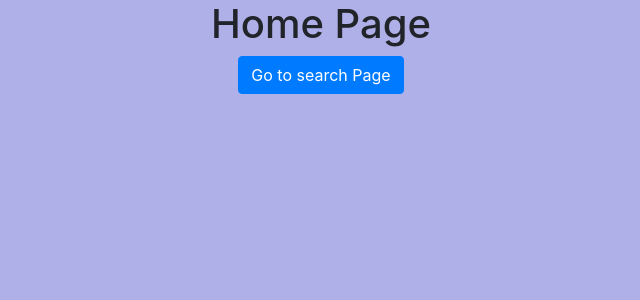
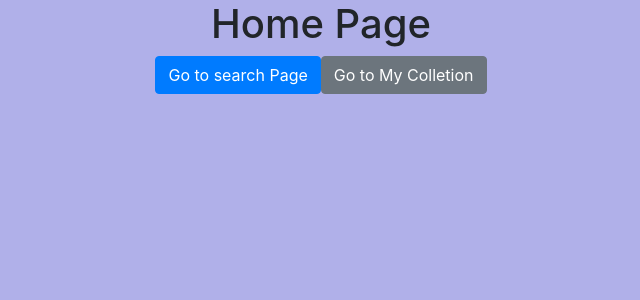
Before and after one commit to ivannio/collectathon, a React (Create React App) app: page / in a window 1280 px wide. Shown: the top 300 px of the page, without its empty margins (319-959 px from the left). Built offline with nearby package versions, Linux system fonts and the light colour scheme; no server answers; sample sign-in values are in the browser's storage.

Commit message:
all routes working as intended, just need to put them into the navbar

```diff
--- a/src/App/App.js
+++ b/src/App/App.js
@@ -12,8 +12,10 @@ import firebaseConnection from '../helpers/data/connection';
 import Auth from '../components/pages/Auth/Auth';
 import Home from '../components/pages/Home/Home';
 import Search from '../components/pages/Search/Search';
+import Collection from '../components/pages/Collection/Collection';
 
 import './App.scss';
+import authData from '../helpers/data/authData';
 
 const PublicRoute = ({ component: Component, authed, ...rest }) => {
   const routeChecker = (props) => (authed === false ? <Component {...props} {...rest}/> : <Redirect to={{ pathname: '/', state: { from: props.location } }} />);
@@ -29,12 +31,14 @@ firebaseConnection();
 class App extends React.Component {
   state = {
     authed: false,
+    uid: '',
   }
 
   componentDidMount() {
     this.removeListener = firebase.auth().onAuthStateChanged((user) => {
       if (user) {
         this.setState({ authed: true });
+        this.setState({ uid: authData.getUid() });
       } else {
         this.setState({ authed: false });
       }
@@ -47,13 +51,15 @@ class App extends React.Component {
 
   render() {
     const { authed } = this.state;
+    const { uid } = this.state;
     return (
       <div className="App">
         <Router>
           <Switch>
-          <PrivateRoute path="/" exact component={Home} authed={authed} />
+          <PrivateRoute path="/" exact component={Home} authed={authed} uid={uid} />
           <PublicRoute path="/auth" exact component={Auth} authed={authed} />
           <PrivateRoute path="/search" exact component={Search} authed={authed} />
+          <PrivateRoute path="/collection/:uid" exact component={Collection} authed={authed} />
           </Switch>
         </Router>
       </div>
--- a/src/components/pages/Home/Home.js
+++ b/src/components/pages/Home/Home.js
@@ -9,6 +9,7 @@ class Home extends React.Component {
       <>
       <h1>Home Page</h1>
       <Link className="btn btn-primary" to="/search">Go to search Page</Link>
+      <Link className="btn btn-secondary" to={`/collection/${this.props.uid}`}>Go to My Colletion</Link>
       </>
     );
   }
```
